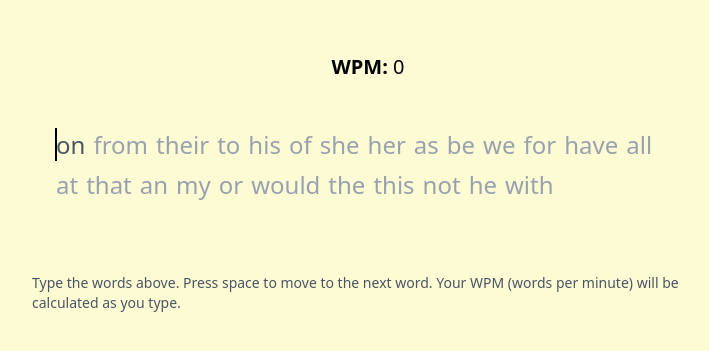
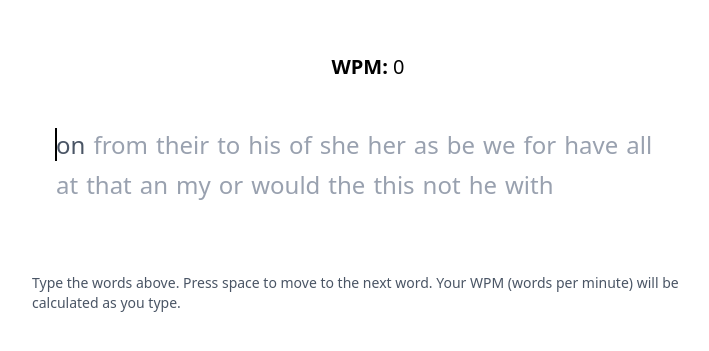
Before and after one commit to SimonRosengren/keyboard-tester, a Nuxt app: page / in a window 1280 px wide. Shown: the part 217-568 px from the top of the page, without its empty margins (272-981 px from the left). Built offline with nearby package versions, Linux system fonts and the light colour scheme.

Commit message:
style: update color palette with new KQ-inspired theme colors

```diff
--- a/assets/css/main.css
+++ b/assets/css/main.css
@@ -1,16 +1,10 @@
 @import "tailwindcss";
 
 @theme {
-  --color-cream-100: #FDFBD4;
-  --color-cream-200: #D9D7B6;
-  --color-cream-300: #878672;
-  --color-cream-400: #545333;
-  --color-mint-green-100: #ADEBB3;
-  --color-mint-green-200: #9EB8A0;
-  --color-mint-green-300: #58855C;
-  --color-mint-green-400: #0D3311;
-  --color-narvik: #E7E7D8;
-  --color-erie-black: #1E1E1D;
-  --color-eagle: #AEAC95;
-
+  --color-kq-white: #E6E3D0;
+  --color-kq-black: #0A0A0C;
+  --color-kq-pink: #925553;
+  --color-kq-blue: #53A2CB;
+  --color-kq-yellow: #E7BF46;
+  --color-kq-red: #D25B37;
 }
```
